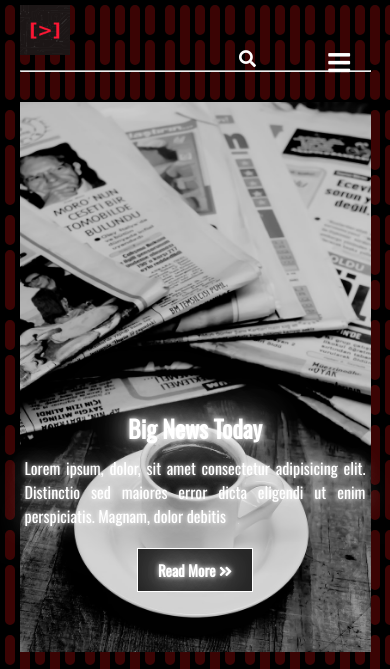
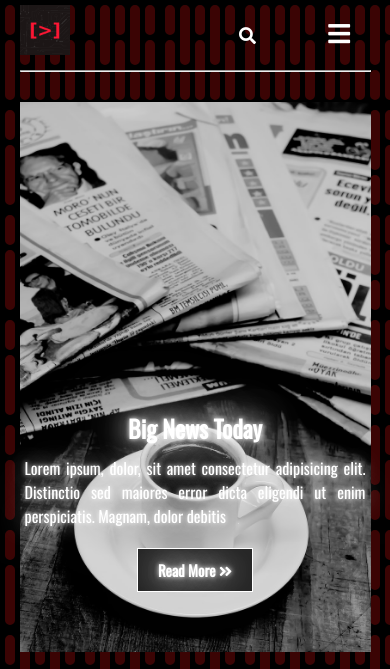
Before and after one commit to Pierre7Agus/tech-new, a plain HTML site: page index.html in a window 390 px wide. Shown: the top 669 px of the page. Drawn offline with nearby package versions, Linux system fonts and the light colour scheme.

Commit message:
Update main.css

```diff
--- a/main.css
+++ b/main.css
@@ -56,7 +56,7 @@ ul{
 	}
 	.nav-menu-right{
 		position: absolute;
-		top: 35px;
+		top: 12px;
 		right: 120px;
 	}
 	.nav-main ul.nav-menu.show{
@@ -70,7 +70,7 @@ ul{
 		display: block;
 		cursor: pointer;
 		font-size: 25px;
-		top: 42px;
+		top: 13px;
 		right: 40px;
 		z-index: 10;
 	}
```
